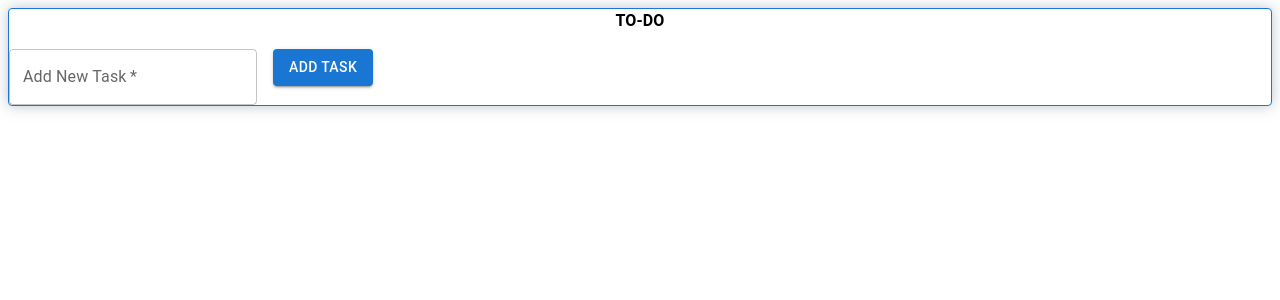
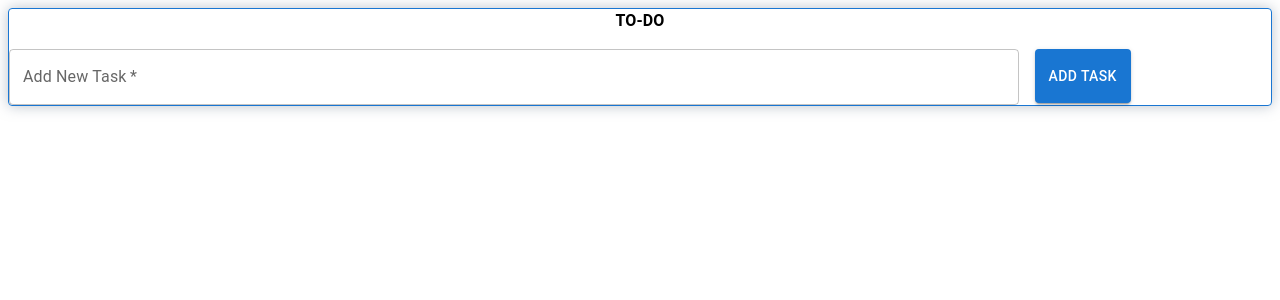
Before and after one commit to Tanaka785/Django-React-ToDoApp, a React app in the folder frontend/: page / in a window 1280 px wide. Shown: the top 300 px of the page. Built offline with nearby package versions, Linux system fonts and the light colour scheme; the HTML template or start-up script is replaced by a standard one.

Commit message:
styles the textfield and the button to show in one row and chosen sizes

```diff
--- a/frontend/src/components/Homepage.js
+++ b/frontend/src/components/Homepage.js
@@ -33,18 +33,23 @@ export default class Homepage extends Component {
             <b>TO-DO</b>
           </Typography>
         </Grid2>
-        <Grid2 container direction={"row"}>
-          <Grid2 xs={8}>
-            <FormControl>
+        <Grid2 container direction={"row"} sx={{ width: "100%" }}>
+          <Grid2 xs={8} sx={{ width: "80%" }}>
+            <FormControl sx={{ width: "100%" }}>
               <TextField
                 required={true}
                 label="Add New Task"
                 value={this.state.task}
+                sx={{ width: "100%" }}
               />
             </FormControl>
           </Grid2>
-          <Grid2 xs={4}>
-            <Button variant="contained" color="primary">
+          <Grid2 xs={4} align="center">
+            <Button
+              variant="contained"
+              color="primary"
+              sx={{ height: "97%", padding: "14px" }}
+            >
               Add Task
             </Button>
           </Grid2>
```
